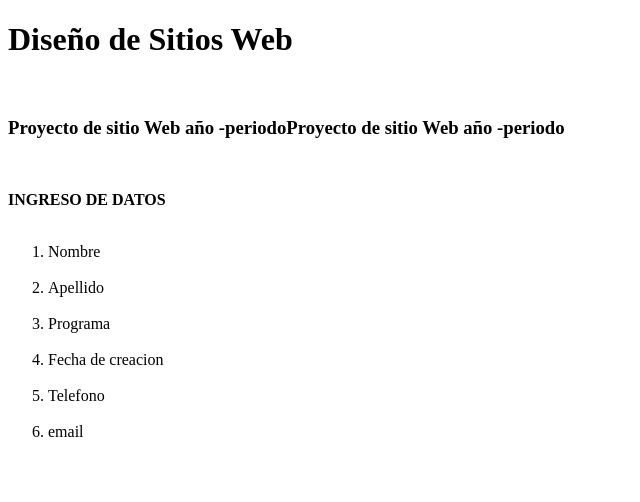
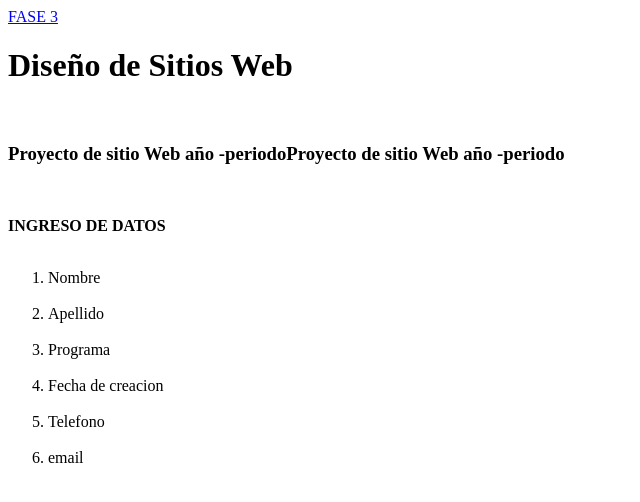
Before and after one commit to fercho737/DSWFernandoFalla, a plain HTML site: page index.html in a window 1280 px wide. Shown: the whole page, without its empty margins (0-640 px from the left). Drawn offline with Linux system fonts and the light colour scheme.

Commit message:
Update index.html

```diff
--- a/index.html
+++ b/index.html
@@ -8,6 +8,7 @@
 </head>
 <body>
     <a href="http://127.0.0.1:5500/DSWFernandoFalla/fase2/design.html"></a>
+    <a href="FASE 3">FASE 3</a>
    <h1>Diseño de Sitios Web</h1>
    <br>
    <h3>Proyecto de sitio Web año -periodo<strong>Proyecto de sitio Web año -periodo</strong></h3>
```
